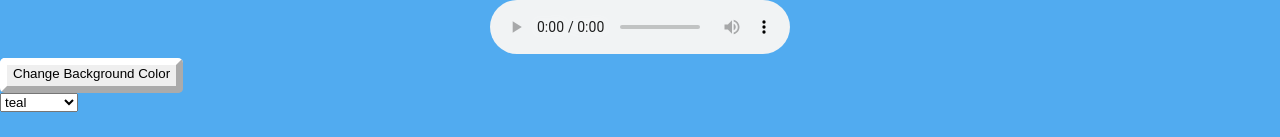
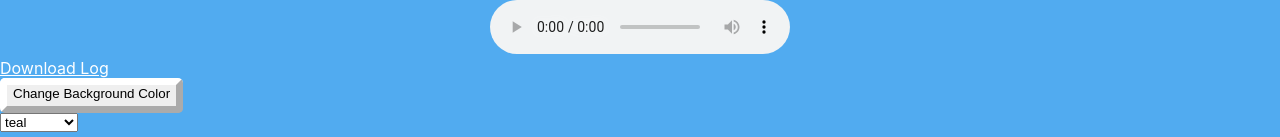
Before and after one commit to kaiqichee/CS555-group-project, a React (Create React App) app in the folder ferret-friends/: page / in a window 1280 px wide. Shown: the top 137 px of the page. Built offline with nearby package versions, Linux system fonts and the light colour scheme.

Commit message:
added log

```diff
--- a/ferret-friends/src/App.js
+++ b/ferret-friends/src/App.js
@@ -92,6 +92,17 @@ function App() {
     >
       <ReactAudioPlayer src={background} autoPlay controls volume={0.15} />
 
+      <a style = {{display: 'flex', justifyContent: 'left', color: 'white'}}
+            href={`data:text/json;charset=utf-8,${encodeURIComponent(
+              JSON.stringify({'Current Health': health,
+                              'Number of Seeds': seeds,
+                              'Water Level': water_level,
+                              'Fruit Plants': fruit })
+            )}`}
+            download="log.json"
+          >
+            {`Download Log`}
+          </a>
       <div>
         <button
           onClick={buttonHandle}
@@ -210,6 +221,7 @@ function App() {
 
           </div>
         </div>
+
         <br />
         <h2 style={{ color: "white", fontSize: 30, }}>Plant Size: {returnSize(health)}</h2>
         <h2 style={{ color: "white" }}>Fruit Plants: {fruit}</h2>
```
Also changed, not shown: 1 other file (tests, documents, lock files or other folders).
